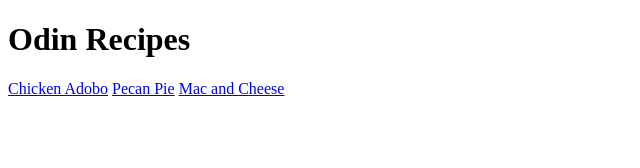
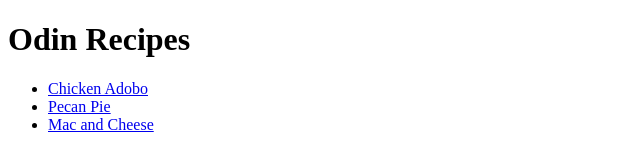
Before and after one commit to beiige/odin-recipes, a plain HTML site: page index.html in a window 1280 px wide. Shown: the whole page, without its empty margins (0-640 px from the left). Drawn offline with Linux system fonts and the light colour scheme.

Commit message:
Created unordered list for recipes on main page

```diff
--- a/index.html
+++ b/index.html
@@ -8,9 +8,11 @@
 
 <body>
     <h1>Odin Recipes</h1>
-    <a href="recipes/adobo.html">Chicken Adobo</a>
-    <a href="recipes/pecanpie.html">Pecan Pie</a>
-    <a href="recipes/macncheese.html">Mac and Cheese</a>
+    <ul>
+        <li><a href="recipes/adobo.html">Chicken Adobo</a></li>
+        <li><a href="recipes/pecanpie.html">Pecan Pie</a></li>
+        <li><a href="recipes/macncheese.html">Mac and Cheese</a></li>
+    </ul>
 </body>
 
 </html>
```
